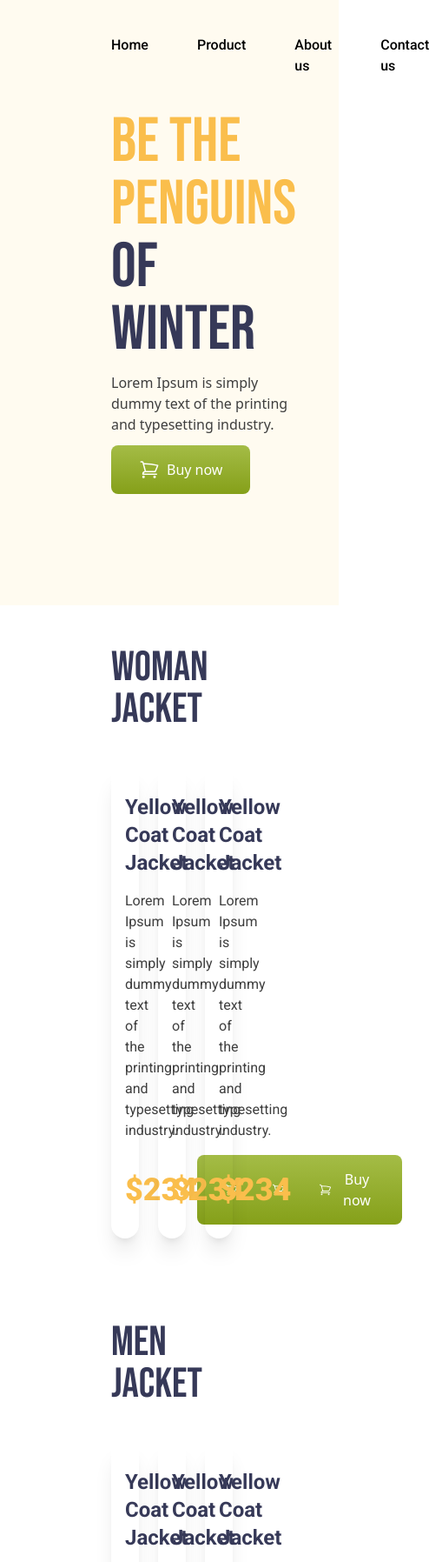
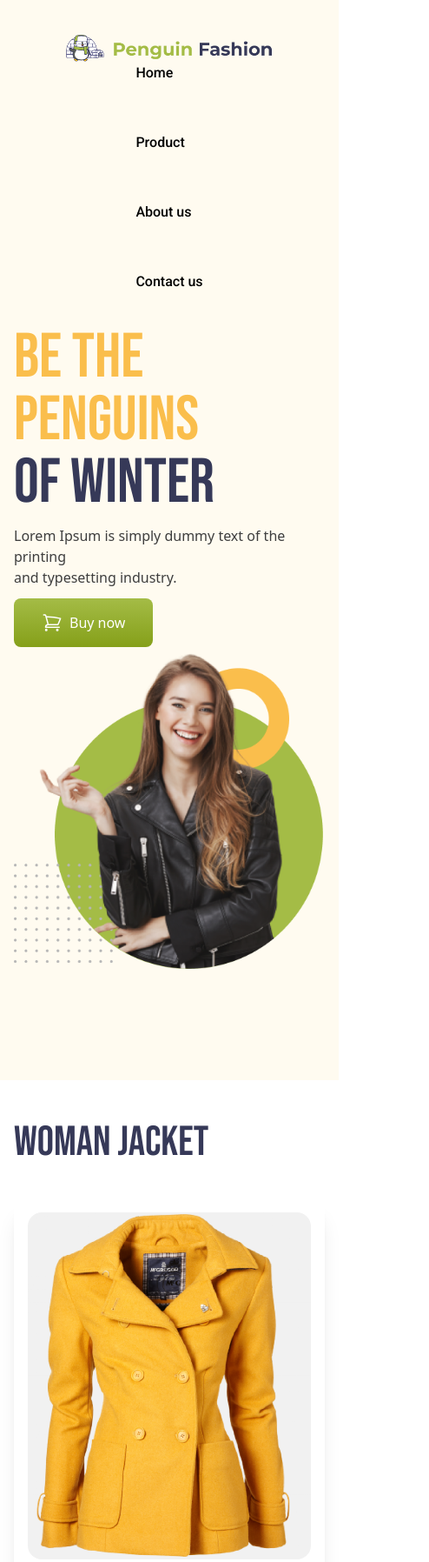
Before and after one commit to md-maheen-billah/Log-11, a plain HTML site: page index.html in a window 390 px wide. Shown: the top 1796 px of the page at 87% size, 494 px wide, since content can reach past the window. Drawn offline with nearby package versions, Linux system fonts and the light colour scheme.

Commit message:
2nd commit

```diff
--- a/index.html
+++ b/index.html
@@ -21,12 +21,18 @@
     </style>
   </head>
   <body class="max-w-[1440px] mx-auto">
-    <!-- Nav Bar -->
     <header class="bg-[#FFFBF0]">
-      <nav class="flex items-center justify-between px-32 py-10">
-        <div class=""><img class="w-60" src="icons/logo.png" alt="" /></div>
+      <!-- Nav Bar -->
+      <nav
+        class="flex flex-col md:flex-row items-center justify-between px:4 md:px-32 py-10"
+      >
         <div class="">
-          <ul class="flex gap-14 font-roboto text-base font-medium">
+          <img class="w-60" src="icons/logo.png" alt="" />
+        </div>
+        <div class="">
+          <ul
+            class="flex flex-col md:flex-row gap-14 font-roboto text-base font-medium"
+          >
             <li>Home</li>
             <li>Product</li>
             <li>About us</li>
@@ -35,7 +41,9 @@
         </div>
       </nav>
       <!-- Banner -->
-      <section class="px-32 flex justify-between items-center pb-32">
+      <section
+        class="px-4 md:px-32 flex flex-col md:flex-row justify-between items-center pb-32"
+      >
         <div class="space-y-3">
           <h2 class="text-7xl font-bebas text-[#363958]">
             <span class="text-[#FABE4C]">Be the Penguins</span><br />
@@ -69,14 +77,14 @@
         <div><img src="images/model.png" alt="" /></div>
       </section>
     </header>
-    <main class="px-32">
+    <main class="px-4 md:px-32">
       <!-- Woman Jacket -->
       <section class="py-12">
         <h2 class="text-[#363958] font-normal text-5xl font-bebas">
           WOMAN JACKET
         </h2>
         <!-- Jacket Container -->
-        <div class="grid grid-cols-3 gap-7">
+        <div class="grid grid-cols-1 md:grid-cols-3 gap-1 md:gap-7">
           <!-- Jacket 1 -->
           <div class="shadow-xl rounded-2xl mt-10 space-y-4 p-4">
             <img
@@ -205,7 +213,7 @@
           MEN JACKET
         </h2>
         <!-- Jacket Container -->
-        <div class="grid grid-cols-3 gap-7">
+        <div class="grid grid-cols-1 md:grid-cols-3 gap-1 md:gap-7">
           <!-- Jacket 1 -->
           <div class="shadow-xl rounded-2xl mt-10 space-y-4 p-4">
             <img
@@ -329,7 +337,9 @@
         </div>
       </section>
     </main>
-    <footer class="px-32 pt-12 pb-48 flex items-center justify-between gap-20">
+    <footer
+      class="px-4 md:px-32 pt-12 pb-48 flex flex-col md:flex-row items-center justify-between gap-20"
+    >
       <div class="grid grid-cols-1 justify-between gap-4">
         <div
           class="shadow-xl rounded-3xl gap-9 p-6 flex items-center justify-between"
```
